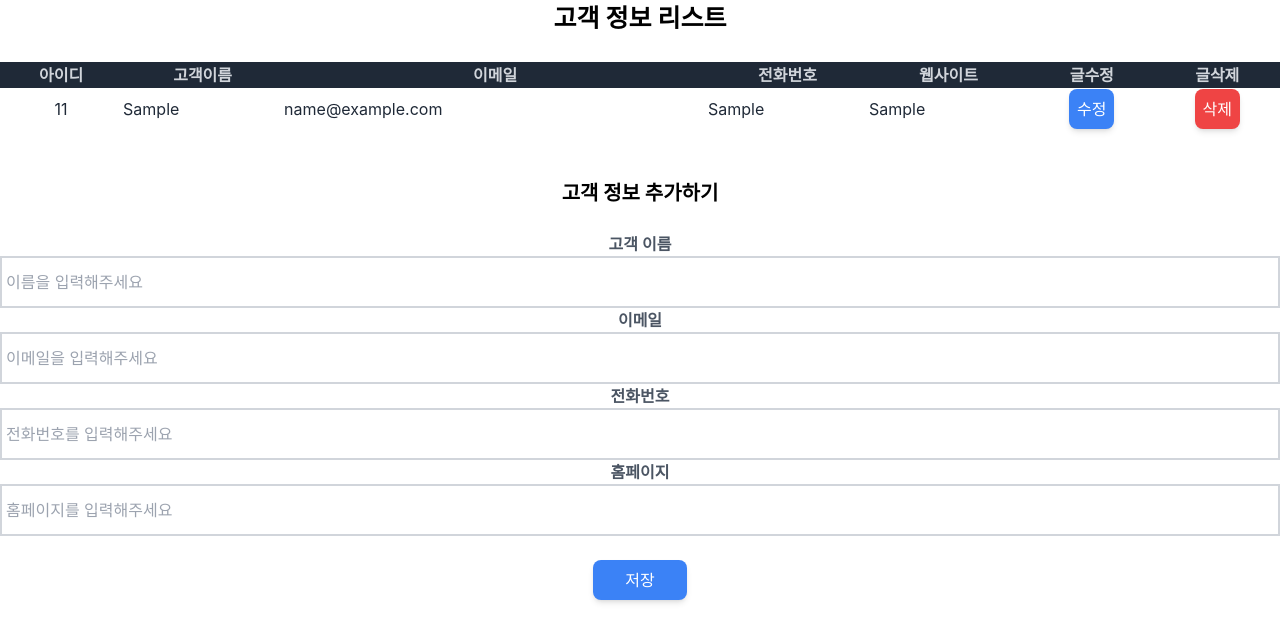
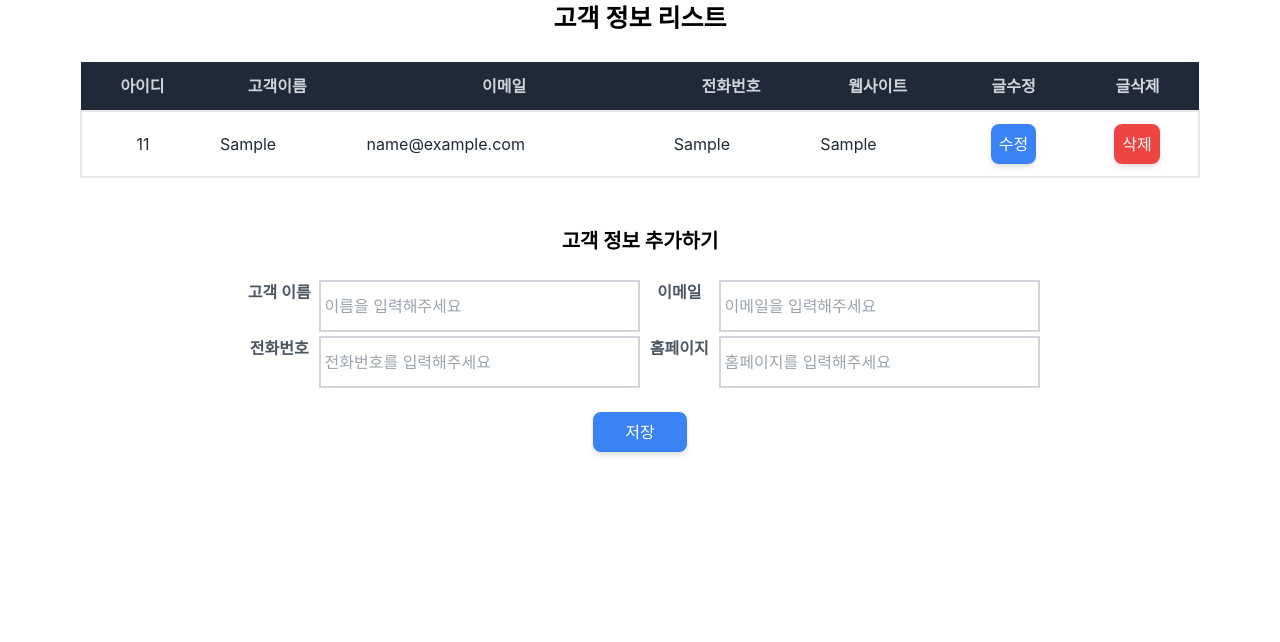
Before and after one commit to yoojj1990/react-board-project-2022-07-08, a React (Create React App) app: page / in a window 1280 px wide. Both pictures are taken after typing "Sample", "name@example.com", "Sample", "Sample" into the empty fields and a click on the button "저장". Shown: the top 642 px of the page. Built offline with nearby package versions, Linux system fonts and the light colour scheme; no server answers.

Commit message:
디자인 수정

```diff
--- a/src/Board.js
+++ b/src/Board.js
@@ -86,7 +86,7 @@ function Board() {
     };
 
     return (
-        <div className=''>
+        <div className='px-20'>
             <div className='text-center font-bold text-[25px]'>
                 고객 정보 리스트
             </div>
@@ -94,13 +94,13 @@ function Board() {
             <table className='min-w-full table-auto text-gray-800'>
                 <thead className=''>
                     <tr className='bg-gray-800'>
-                        <th className='text-gray-300'>아이디</th>
-                        <th className='text-gray-300'>고객이름</th>
-                        <th className='text-gray-300'>이메일</th>
-                        <th className='text-gray-300'>전화번호</th>
-                        <th className='text-gray-300'>웹사이트</th>
-                        <th className='text-gray-300'>글수정</th>
-                        <th className='text-gray-300'>글삭제</th>
+                        <th className='text-gray-300 px-4 py-3'>아이디</th>
+                        <th className='text-gray-300 px-4 py-3'>고객이름</th>
+                        <th className='text-gray-300 px-4 py-3'>이메일</th>
+                        <th className='text-gray-300 px-4 py-3'>전화번호</th>
+                        <th className='text-gray-300 px-4 py-3'>웹사이트</th>
+                        <th className='text-gray-300 px-4 py-3'>글수정</th>
+                        <th className='text-gray-300 px-4 py-3'>글삭제</th>
                     </tr>
                 </thead>
                 <Tr info={info} handleModify={handleModify} handleDelete={handleDelete}></Tr>
--- a/src/Post.js
+++ b/src/Post.js
@@ -31,22 +31,22 @@ function Post({onSaveData}) {
     };
 
     return (
-        <div>
+        <div className='px-40'>
             <div className='text-center font-bold text-[20px]'>
                 고객 정보 추가하기
             </div>
             <br/>
             <form className='text-center' onSubmit={handleSubmit}>
-                <div>
-                    <label  className='w-full font-semibold text-gray-600'>고객 이름</label>
+                <div className='flex flex-column md:flex-row mb-1'>
+                    <label  className='w-3/12 font-semibold text-gray-600'>고객 이름</label>
                     <input className='w-full py-3 px-1 border-2 border-gray-300 text-gray-800 focus:text-gray-500 focus:border-gray-200' placeholder='이름을 입력해주세요' type="text" name="name" value={form.name} onChange={handleChange}></input>
-                    <label  className='w-full font-semibold text-gray-600'>이메일</label>
+                    <label  className='w-3/12 font-semibold text-gray-600'>이메일</label>
                     <input className='w-full py-3 px-1 border-2 border-gray-300 text-gray-800 focus:text-gray-500 focus:border-gray-200' placeholder='이메일을 입력해주세요' type="email" name="email" value={form.email} onChange={handleChange}></input>
                 </div>
-                <div className='text-center'>
-                    <label  className='w-full font-semibold text-gray-600'>전화번호</label>
+                <div className='flex flex-column md:flex-row'>
+                    <label  className='w-3/12 font-semibold text-gray-600'>전화번호</label>
                     <input className='w-full py-3 px-1 border-2 border-gray-300 text-gray-800 focus:text-gray-500 focus:border-gray-200' placeholder='전화번호를 입력해주세요' type="text" name="phone" value={form.phone} onChange={handleChange}></input>
-                    <label  className='w-full font-semibold text-gray-600'>홈페이지</label>
+                    <label  className='w-3/12 font-semibold text-gray-600'>홈페이지</label>
                     <input className='w-full py-3 px-1 border-2 border-gray-300 text-gray-800 focus:text-gray-500 focus:border-gray-200' placeholder='홈페이지를 입력해주세요' type="text" name="website" value={form.website} onChange={handleChange}></input>
                 </div>
                 <br/>
--- a/src/Td.js
+++ b/src/Td.js
@@ -11,13 +11,13 @@ function Td({item, handleModify, handleDelete}) {
     }
 
     return (
-        <tr className=''>
-            <td className='text-center'>{item.id}</td>
-            <td className=''>{item.name}</td>
-            <td className=''>{item.email}</td>
-            <td className=''>{item.phone}</td>
-            <td className=''>{item.website}</td>
-            <td className='text-center'>
+        <tr className='bg-white border-2 border-gray-200'>
+            <td className='text-center px-4 py-3'>{item.id}</td>
+            <td className='px-4 py-3'>{item.name}</td>
+            <td className='px-4 py-3'>{item.email}</td>
+            <td className='px-4 py-3'>{item.phone}</td>
+            <td className='px-4 py-3'>{item.website}</td>
+            <td className='text-center px-4 py-3'>
                 <button className="py-2 px-2 rounded-lg shadow-md text-white bg-blue-500 hover:bg-blue-800" onClick={onModify}>수정</button>
             </td>
             <td className='text-center'>
```
